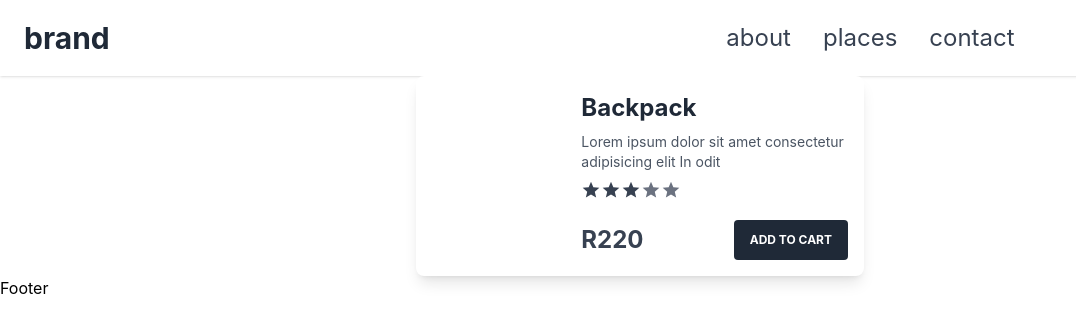
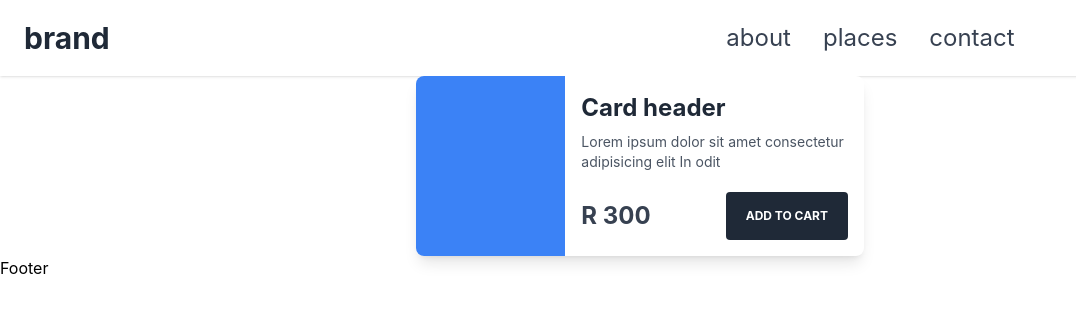
Before and after one commit to brendef/orderapp, a Next.js app: page / in a window 1280 px wide. Shown: the top 332 px of the page, without its empty margins (0-1076 px from the left). Built offline with nearby package versions, Linux system fonts and the light colour scheme; no server answers.

Commit message:
made card more dynamic

```diff
--- a/components/Card.tsx
+++ b/components/Card.tsx
@@ -1,45 +1,36 @@
 import React from 'react'
 
-const Card = () => {
-  return (
+const Card = ({
+    title = 'Card header',
+    body = 'Lorem ipsum dolor sit amet consectetur adipisicing elit In odit',
+    price = '300',
+    currency = 'R'
+}) => {
 
-    <div className="flex max-w-md mx-auto overflow-hidden bg-white rounded-lg shadow-lg dark:bg-gray-800">
-        <div className="w-1/3 bg-cover"></div>
+    return (
 
-        <div className="w-2/3 p-4 md:p-4">
-            <h1 className="text-2xl font-bold text-gray-800 dark:text-white">Backpack</h1>
+        <div className="flex max-w-md mx-auto overflow-hidden bg-white rounded-lg shadow-lg dark:bg-gray-800">
+            <div className="w-1/3 bg-blue-500">  </div>
 
-            <p className="mt-2 text-sm text-gray-600 dark:text-gray-400">Lorem ipsum dolor sit amet consectetur adipisicing elit In odit</p>
+            <div className="w-2/3 p-4 md:p-4">
+                <h1 className="text-2xl font-bold text-gray-800 dark:text-white">{ title }</h1>
 
-            <div className="flex mt-2 item-center">
-                <svg className="w-5 h-5 text-gray-700 fill-current dark:text-gray-300" viewBox="0 0 24 24">
-                    <path d="M12 17.27L18.18 21L16.54 13.97L22 9.24L14.81 8.63L12 2L9.19 8.63L2 9.24L7.46 13.97L5.82 21L12 17.27Z"/>
-                </svg>
+                <p className="mt-2 text-sm text-gray-600 dark:text-gray-400">{ body }</p>
 
-                <svg className="w-5 h-5 text-gray-700 fill-current dark:text-gray-300" viewBox="0 0 24 24">
-                    <path d="M12 17.27L18.18 21L16.54 13.97L22 9.24L14.81 8.63L12 2L9.19 8.63L2 9.24L7.46 13.97L5.82 21L12 17.27Z"/>
-                </svg>
+                <div className="flex justify-between mt-5 item-center">
 
-                <svg className="w-5 h-5 text-gray-700 fill-current dark:text-gray-300" viewBox="0 0 24 24">
-                    <path d="M12 17.27L18.18 21L16.54 13.97L22 9.24L14.81 8.63L12 2L9.19 8.63L2 9.24L7.46 13.97L5.82 21L12 17.27Z"/>
-                </svg>
+                    <h1 className="text-3xl mt-2 font-bold text-gray-700 dark:text-gray-200 md:text-2xl">
+                        {currency} { price }
+                    </h1>
+                    <button className="px-5 py-4 text-xs font-bold text-white uppercase transition-colors duration-200 transform bg-gray-800 rounded dark:bg-gray-700 hover:bg-gray-700 dark:hover:bg-gray-600 focus:outline-none focus:bg-gray-700 dark:focus:bg-gray-600">
+                        Add to Cart
+                    </button>
 
-                <svg className="w-5 h-5 text-gray-500 fill-current" viewBox="0 0 24 24">
-                    <path d="M12 17.27L18.18 21L16.54 13.97L22 9.24L14.81 8.63L12 2L9.19 8.63L2 9.24L7.46 13.97L5.82 21L12 17.27Z"/>
-                </svg>
-
-                <svg className="w-5 h-5 text-gray-500 fill-current" viewBox="0 0 24 24">
-                    <path d="M12 17.27L18.18 21L16.54 13.97L22 9.24L14.81 8.63L12 2L9.19 8.63L2 9.24L7.46 13.97L5.82 21L12 17.27Z"/>
-                </svg>
-            </div>
-
-            <div className="flex justify-between mt-5 item-center">
-                <h1 className="text-3xl mt-1 font-bold text-gray-700 dark:text-gray-200 md:text-2xl">R220</h1>
-                <button className="px-4 py-3 text-xs font-bold text-white uppercase transition-colors duration-200 transform bg-gray-800 rounded dark:bg-gray-700 hover:bg-gray-700 dark:hover:bg-gray-600 focus:outline-none focus:bg-gray-700 dark:focus:bg-gray-600">Add to Cart</button>
+                </div>
             </div>
         </div>
-    </div>
-  )
+
+    )
 }
 
 export default Card
```
